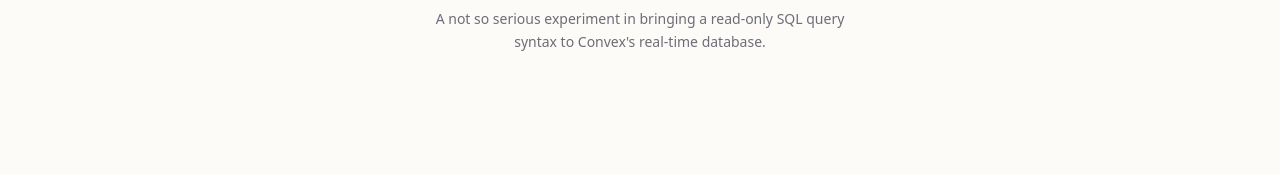
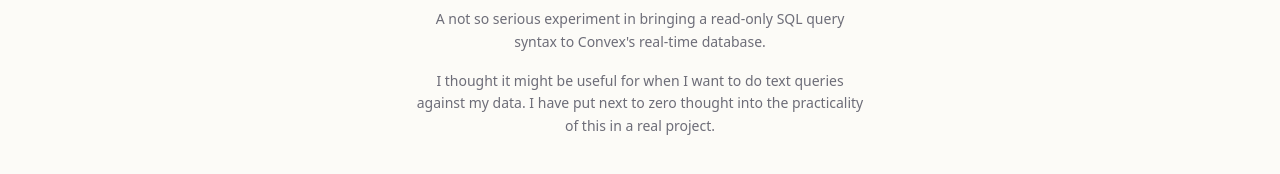
Before and after one commit to jeffmylife/convex-sql, a Next.js app: page / in a window 1280 px wide. Shown: the part 640-814 px from the top of the page. Built offline with nearby package versions, Linux system fonts and the light colour scheme; no server answers.

Commit message:
more text

```diff
--- a/app/page.tsx
+++ b/app/page.tsx
@@ -21,6 +21,10 @@
               A not so serious experiment in bringing a read-only SQL query syntax to Convex's
               real-time database.
             </p>
+            <p className="text-sm text-[var(--color-muted-foreground)] max-w-md text-center leading-relaxed">
+              I thought it might be useful for when I want to do text queries against my data. I have put next to zero thought into the practicality of this in a real project.
+            </p>
+
           </div>
         </div>
       </main>
```
